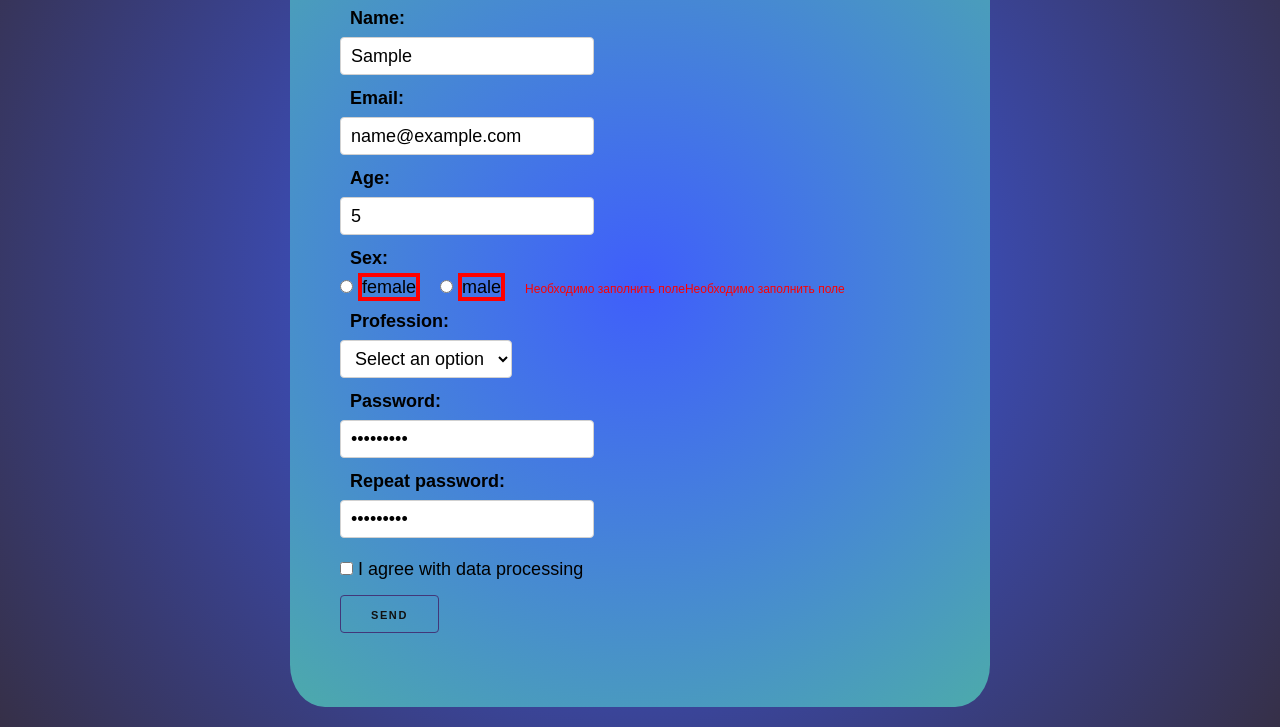
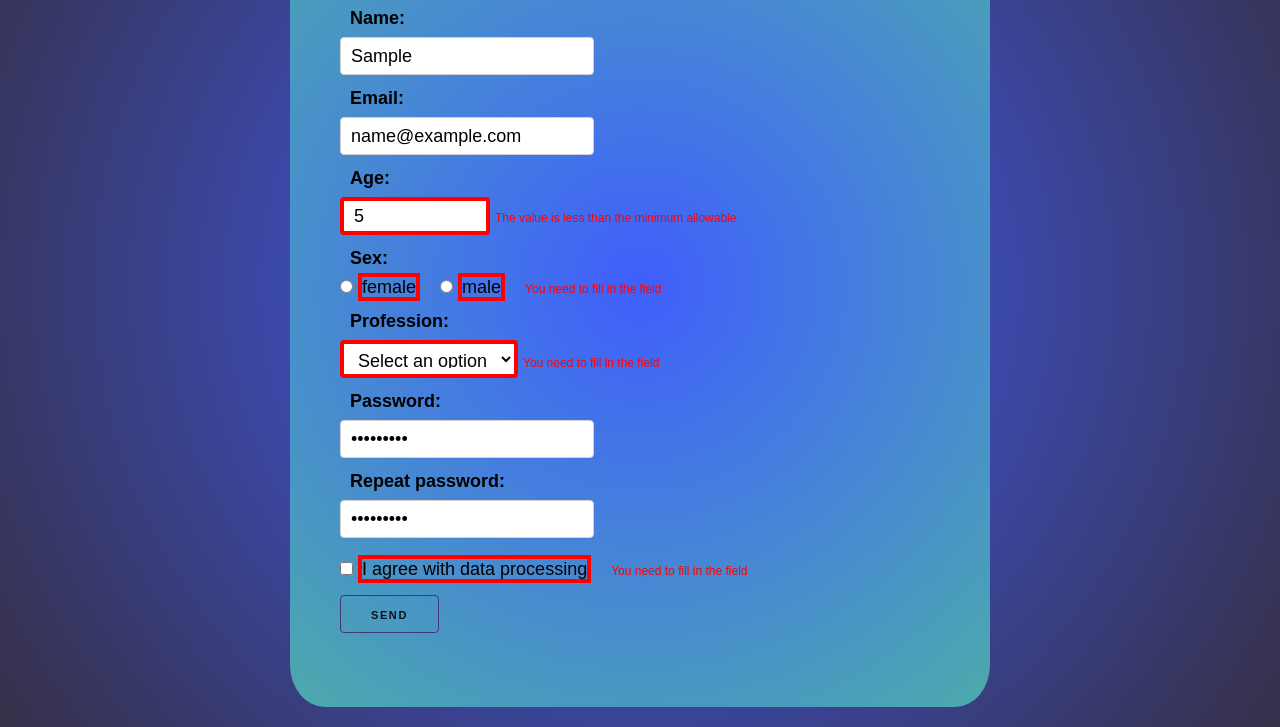
Before and after one commit to DinaraDervel/itgirlschool2023-week16, a plain HTML site: page index.html in a window 1280 px wide. Both pictures are taken after typing "Sample", "name@example.com", "5", "Sample123", "Sample123" into the empty fields and a click on the button "SEND". Shown: the part 157-884 px from the top of the page. Drawn offline with Linux system fonts and the light colour scheme.

Commit message:
add check of email and password validity

```diff
--- a/assets/style.css
+++ b/assets/style.css
@@ -51,19 +51,19 @@ div.section {
 .form__label {
   padding: 5px 0 0 10px;
 }
+
 .other__label {
   display: inline;
   margin-right: 15px;
   font-weight: 400;
 }
 
-.error-message {
-  width: 180px;
-  color: red;
+.form__submit {
+  margin-top: 15px;
 }
 
-.form__submit {
-  margin-top: 15px;
+input[type="number"] {
+  width: 150px;
 }
 
 input[type="text"].incorrect,
--- a/index.html
+++ b/index.html
@@ -26,6 +26,7 @@
             minlength="2"
             maxlength="20"
           />
+          <span class="error"></span>
         </div>
 
         <div class="form-group">
@@ -38,6 +39,7 @@
             placeholder="enter your email"
             required
           />
+          <span class="error"></span>
         </div>
 
         <div class="form-group">
@@ -48,8 +50,11 @@
             name="age"
             class="form__input"
             placeholder="enter your age"
+            min="14"
+            max="120"
             required
           />
+          <span class="error"></span>
         </div>
 
         <div class="form-group">
@@ -71,6 +76,8 @@
             class="form__input"
           />
           <label for="male" class="other__label">male</label>
+          <span class="error"></span>
+          <span hidden class="error"></span>
         </div>
 
         <div class="form-group">
@@ -85,6 +92,7 @@
             <option value="Salesman">Salesman</option>
             <option value="Other">Other</option>
           </select>
+          <span class="error-select"></span>
         </div>
 
         <div class="form-group">
@@ -98,8 +106,8 @@
             placeholder="enter password"
             required
           />
+          <span class="error"></span>
         </div>
-        <!-- pattern="/(?=.*[a-z])(?=.*[A-Z])(?=.*\d)/" -->
 
         <div class="form-group">
           <label for="repeatPassword" class="form__label"
@@ -114,9 +122,10 @@
             placeholder="repeat password"
             required
           />
+          <span class="error"></span>
         </div>
-        <!-- pattern="/(?=.*[a-z])(?=.*[A-Z])(?=.*\d)/" -->
         <br />
+
         <div class="form-group">
           <input
             type="checkbox"
@@ -128,6 +137,7 @@
           <label for="checkbox" class="other__label"
             >I agree with data processing</label
           >
+          <span class="error"></span>
         </div>
 
         <button type="submit" name="button" class="form__submit">Send</button>
--- a/index.js
+++ b/index.js
@@ -1,113 +1,102 @@
 const thisForm = document.forms.form;
-console.log(thisForm);
-
-let errors = [], flags = [];
+const inputs = document.querySelectorAll("input");
+const select = document.querySelector("select");
+const errorMessage = document.getElementsByClassName('error');
+const selectErrorMessage = document.getElementsByClassName('error-select');
+let errors = [];
 
 function checkValidity(input, index) {
 	let validity = input.validity;
 	let localErrors = [];
 	if (validity.typeMismatch) {
-		localErrors.push('Неверный формат заполнения');
+		localErrors.push('Incorrect filling format');
 	}
 	if (validity.patternMismatch) {
-		localErrors.push('Не соответствует паттерну заполнения');
+		localErrors.push('Does not match the filling pattern');
 	}
 
 	if (validity.rangeOverflow) {
-		localErrors.push('Значение превосходит максимально допустимое');
+		localErrors.push('The value exceeds the maximum permissible value');
 	}
 
 	if (validity.rangeUnderflow) {
-		localErrors.push('Значение меньше минимально допустимого');
+		localErrors.push('The value is less than the minimum allowable');
 	}
 
 	if (validity.stepMismatch) {
-		localErrors.push('Недопустимое значение в соответствии с шагом');
+		localErrors.push('Invalid value according to the step');
 	}
 
 	if (validity.tooLong) {
-		localErrors.push('Значение слишком длинное');
+		localErrors.push('The value is too long');
 	}
 
 	if (validity.tooShort) {
-		localErrors.push('Значение слишком короткое');
+		localErrors.push('The value is too short');
 	}
 
 	if (validity.valueMissing) {
-		localErrors.push('Необходимо заполнить поле');
+		localErrors.push('You need to fill in the field');
 	}
+
+	//check validity of email
+	if (input.getAttribute('type') === 'email' && !(/^(([^<>()[\].,;:\s@"]+(\.[^<>()[\].,;:\s@"]+)*)|(".+"))@(([^<>()[\].,;:\s@"]+\.)+[^<>()[\].,;:\s@"]{2,})$/iu).test(input.value)) {
+		localErrors.push('Email must be in the format email@domain.com');
+	}
+
+	//check validity of passwords
+	if (input.getAttribute('type') === 'password' && !(/(?=.*[a-z])(?=.*[A-Z])(?=.*\d)/).test(input.value)) {
+		localErrors.push('Password must contain at least one uppercase letter, one lowercase letter, and one number');
+		const passwords = document.querySelectorAll('input[type="password"]');
+		if (passwords[0].value !== passwords[1].value) {
+			localErrors.push('Passwords don\'t match');
+		}
+	}
+
 	errors[index] = localErrors;
+	if (localErrors.length === 0) return true;
 }
 
 function checkAll() {
-	let inputs = document.querySelectorAll("input");
-	let select = document.querySelector("select");
+	let i = 0;
+	for (let input of inputs) checkValidity(input, i++);
+	checkValidity(select, i);
+}
+
+
+function showErrorMessage() {
 	let i = 0;
 	for (let input of inputs) {
-		checkValidity(input, i);
-		if (errors[i].length !== 0) {
-			if (!flags[i]) {
-				input.classList.add('incorrect');
-				const errorMessage = document.createElement('span');
-				errorMessage.textContent = errors[i].join('. ');
-				errorMessage.classList.add("error");
-				input.parentElement.appendChild(errorMessage);
-				flags[i] = 1;
-			}
-		}
-		else {
-			input.classList.remove('incorrect');
-			clearErrors(i);
-			flags[i] = 0;
-		}
+		if (errors[i].length !== 0) input.classList.add('incorrect');
+		else input.classList.remove('incorrect');
+		errorMessage[i].textContent = errors[i].join('. ');
 		i++;
 	}
-	checkValidity(select, i);
-	if (errors[i].length !== 0) {
-		if (!flags[i]) {
-			select.classList.add('incorrect');
-			const errorMessage = document.createElement('span');
-			errorMessage.textContent = errors[i].join('. ');
-			errorMessage.classList.add("error");
-			select.parentElement.appendChild(errorMessage);
-			flags[i] = 1;
-		}
-	} else {
-		select.classList.remove('incorrect');
-		clearErrors(i);
-		flags[i] = 0;
-	}
-	console.log(errors);
-	console.log(flags);
-}
-
-function clearErrors(index) {
-	let inputs = document.querySelectorAll("input");
-	let select = document.querySelector("select");
-	let errorMessages = document.getElementsByClassName('error');
-	console.log(errorMessages);
-
-	// for (let input of inputs) input.classList.remove('incorrect');
-	// select.classList.remove('incorrect');
-	if (errorMessages.length !== 0) errorMessages[index].remove();
-	console.log(errorMessages);
-
+	if (errors[i].length !== 0) select.classList.add('incorrect');
+	else select.classList.remove('incorrect');
+	selectErrorMessage[0].textContent = errors[i].join('. ');
 }
 
 
 thisForm.addEventListener('submit', (e) => {
 	e.preventDefault();
 	errors = [];
-	//flags = [];
 	checkAll();
+	showErrorMessage()
 	let k = 0;
 	for (let i = 0; i < errors.length; i++) {
 		if (errors[i].length === 0) k++;
 	}
-	if (k === errors.length) thisForm.reset();
+	if (k === errors.length) {
+		for (let input of inputs) console.log(input.value);
+		thisForm.reset();
+	}
 });
-// document.querySelectorAll('input').forEach((el, index) => el.addEventListener('change', () => {
-// 	// 	checkValidity(el, index);
-// 	checkAll();
 
-// }));
+
+thisForm.addEventListener('change', (e) => {
+	e.preventDefault();
+	errors = [];
+	checkAll();
+	showErrorMessage();
+});
```
